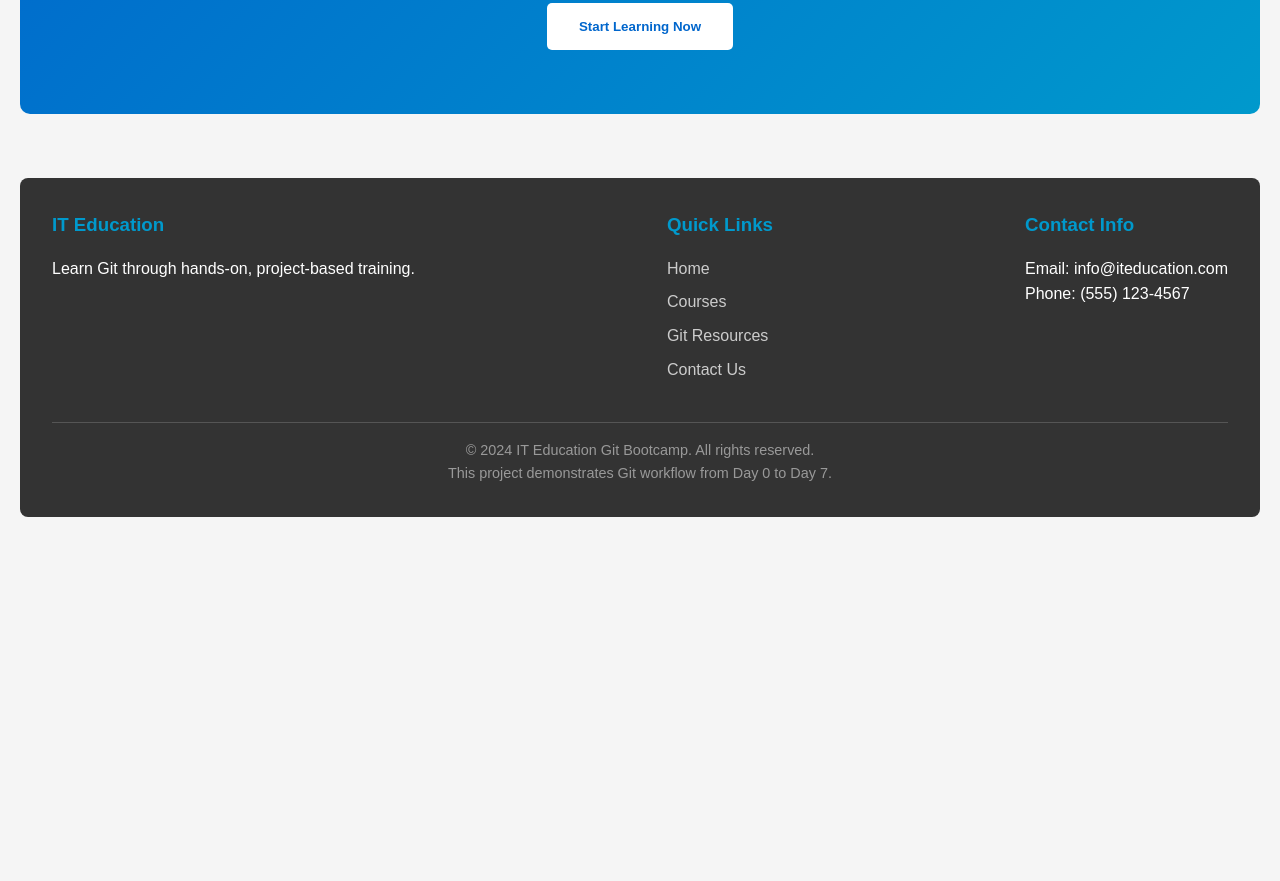
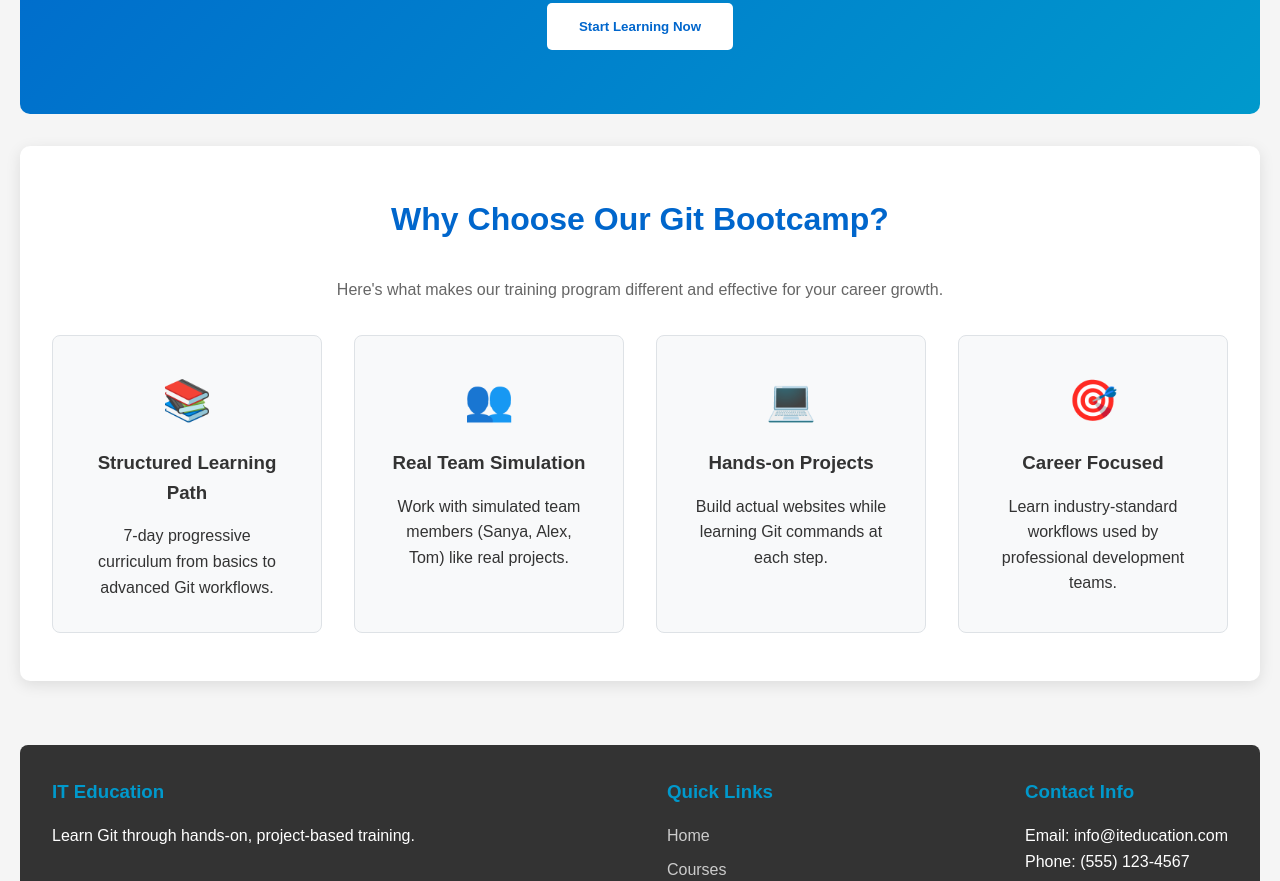
Before and after one commit to PranavBohra11-hub/it-education-site, a plain HTML site: page index.html in a window 1280 px wide. Shown: the part 608-1489 px from the top of the page. Before the commit the page ends 1145 px from the top, so only its background shows below. Drawn offline with Linux system fonts and the light colour scheme.

Commit message:
Improve hero layout and why-us cards

```diff
--- a/index.html
+++ b/index.html
@@ -112,7 +112,59 @@
             color: white;
         }
 
-                /* FOOTER - Day 1 (Sanya)
+
+        /* WHY-US SECTION - Day 2 (Tom - Feature Branch)
+   Git Command: git commit -m "Improve hero layout and why-us cards" */
+        .whyus-section {
+            background: white;
+            padding: 3rem 2rem;
+            margin: 2rem 0;
+            border-radius: 10px;
+            box-shadow: 0 4px 15px rgba(0, 0, 0, 0.1);
+        }
+
+        .section-title {
+            text-align: center;
+            color: #0066cc;
+            margin-bottom: 2rem;
+            font-size: 2rem;
+        }
+
+        .features-grid {
+            display: grid;
+            grid-template-columns: repeat(auto-fit, minmax(250px, 1fr));
+            gap: 2rem;
+            margin-top: 2rem;
+        }
+
+        .feature-card {
+            background: #f8f9fa;
+            padding: 2rem;
+            border-radius: 8px;
+            text-align: center;
+            transition: transform 0.3s ease, box-shadow 0.3s ease;
+            border: 1px solid #dee2e6;
+        }
+
+        .feature-card:hover {
+            transform: translateY(-5px);
+            box-shadow: 0 8px 25px rgba(0, 0, 0, 0.15);
+        }
+
+        .feature-icon {
+            font-size: 2.5rem;
+            color: #0066cc;
+            margin-bottom: 1rem;
+        }
+
+        .feature-title {
+            color: #333;
+            margin-bottom: 1rem;
+        }
+
+
+
+        /* FOOTER - Day 1 (Sanya)
    Git Command: git commit -m "Update footer text" */
         .footer {
             background: #333;
@@ -161,14 +213,12 @@
             color: #999;
             font-size: 0.9rem;
         }
-
-
     </style>
 </head>
 
 <body>
 
-        <!-- NAVIGATION - Day 1 (Alex)
+    <!-- NAVIGATION - Day 1 (Alex)
      Git Command: git commit -m "Refine navbar labels" -->
     <nav class="navbar">
         <div class="logo">IT Education</div>
@@ -186,7 +236,7 @@
 
     <h1>IT Education Website - Git Bootcamp</h1>
 
-        <!-- HERO SECTION - Day 1 (Tom)
+    <!-- HERO SECTION - Day 1 (Tom)
          Git Command: git commit -m "Update hero section description" -->
     <section class="hero-section">
         <h2 class="hero-title">Master Git in 7 Days!</h2>
@@ -200,8 +250,43 @@
         </button>
     </section>
 
+    <!-- WHY US SECTION - Day 2 (Tom - Feature Branch) -->
+    <section class="whyus-section">
+        <h2 class="section-title">Why Choose Our Git Bootcamp?</h2>
+        <p style="text-align: center; margin-bottom: 2rem; color: #666;">
+            Here's what makes our training program different and effective for your career growth.
+        </p>
 
-     <!-- FOOTER - Day 1 (Sanya)
+        <div class="features-grid">
+            <div class="feature-card">
+                <div class="feature-icon">📚</div>
+                <h3 class="feature-title">Structured Learning Path</h3>
+                <p>7-day progressive curriculum from basics to advanced Git workflows.</p>
+            </div>
+
+            <div class="feature-card">
+                <div class="feature-icon">👥</div>
+                <h3 class="feature-title">Real Team Simulation</h3>
+                <p>Work with simulated team members (Sanya, Alex, Tom) like real projects.</p>
+            </div>
+
+            <div class="feature-card">
+                <div class="feature-icon">💻</div>
+                <h3 class="feature-title">Hands-on Projects</h3>
+                <p>Build actual websites while learning Git commands at each step.</p>
+            </div>
+
+            <div class="feature-card">
+                <div class="feature-icon">🎯</div>
+                <h3 class="feature-title">Career Focused</h3>
+                <p>Learn industry-standard workflows used by professional development teams.</p>
+            </div>
+        </div>
+    </section>
+
+
+
+    <!-- FOOTER - Day 1 (Sanya)
      Git Command: git commit -m "Update footer text" -->
     <footer class="footer">
         <div class="footer-content">
```
